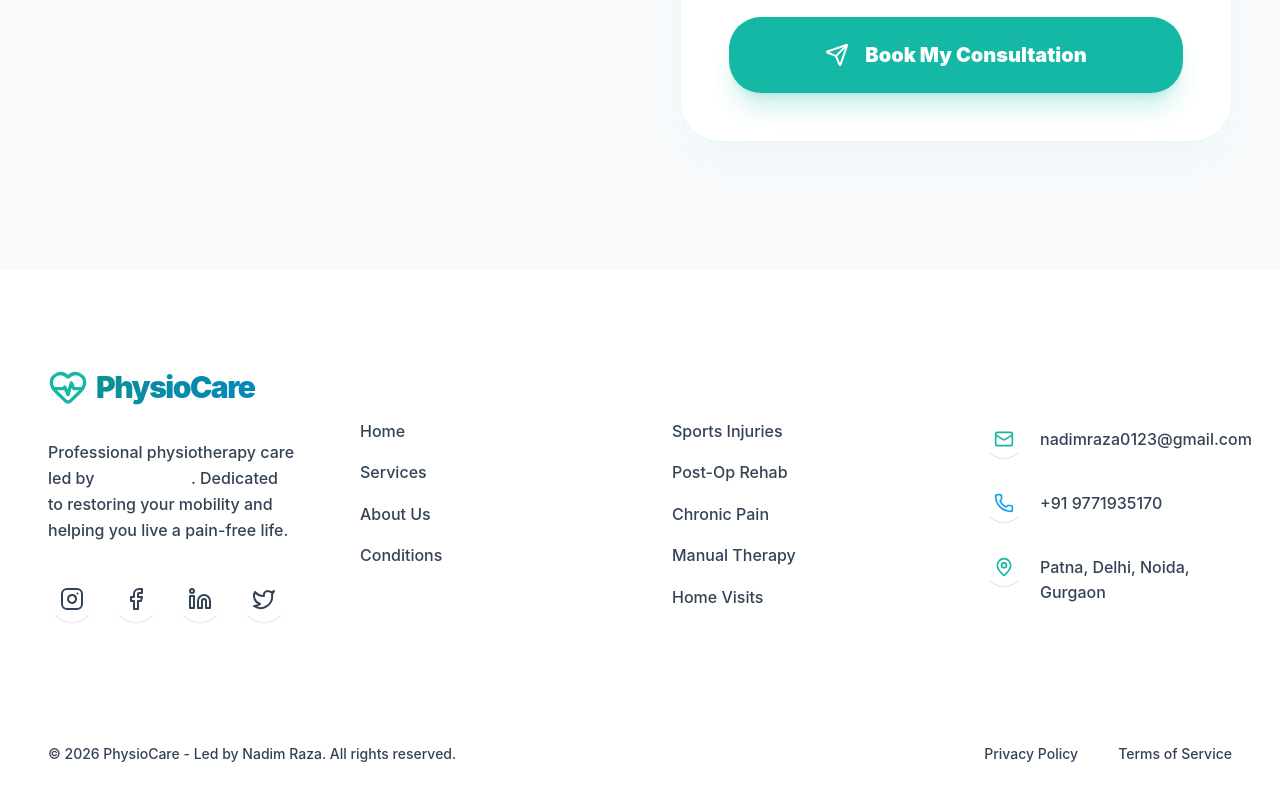
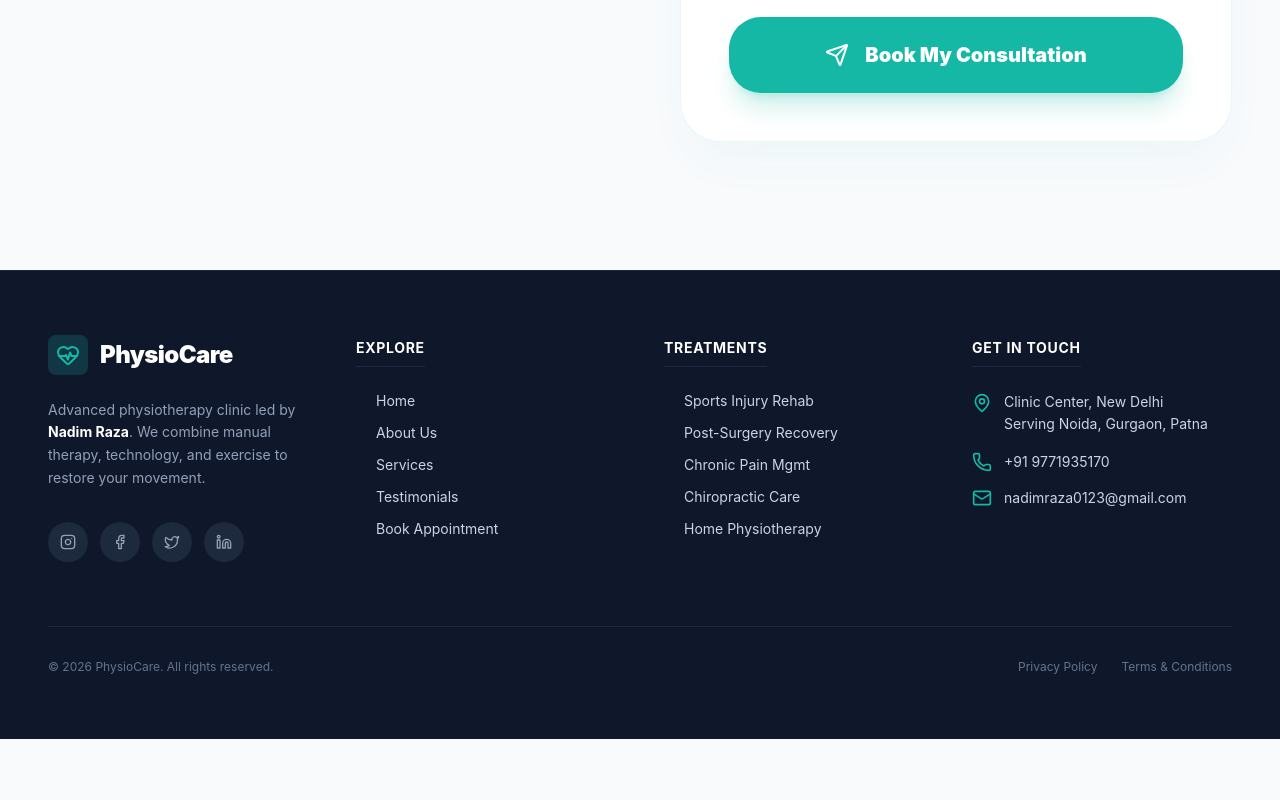
Before and after one commit to 4t1lucifer-cmd/healthcare-web-app, a Next.js app: page / in a window 1280 px wide. Shown: the part 2495-3295 px from the top of the page. After the commit the page ends 3234 px from the top, so only its background shows below. Built offline with nearby package versions, Linux system fonts and the light colour scheme.

Commit message:
style(ui): redesign footer for professional medical aesthetic

```diff
--- a/src/components/Footer.tsx
+++ b/src/components/Footer.tsx
@@ -2,46 +2,46 @@
 
 import React from 'react';
 import { motion } from 'framer-motion';
-import { HeartPulse, Mail, MapPin, Phone, Instagram, Facebook, Linkedin, Twitter } from 'lucide-react';
+import { HeartPulse, Mail, MapPin, Phone, Instagram, Facebook, Linkedin, Twitter, ArrowRight } from 'lucide-react';
 
 const Footer = () => {
     return (
-        <footer className="bg-card pt-24 pb-12 px-6 md:px-12 border-t border-white/5 relative overflow-hidden">
-            {/* Subtle Background Glow */}
-            <div className="absolute bottom-0 left-1/2 -translate-x-1/2 w-96 h-96 bg-primary/10 blur-[120px] rounded-full -z-10" />
+        <footer className="bg-slate-900 border-t border-slate-800 text-slate-300 py-16 px-6 md:px-12 font-sans">
+            <div className="max-w-7xl mx-auto grid grid-cols-1 md:grid-cols-2 lg:grid-cols-4 gap-12 mb-16">
 
-            <div className="max-w-7xl mx-auto grid grid-cols-1 md:grid-cols-2 lg:grid-cols-4 gap-16 mb-20">
-                {/* Company Info */}
-                <div className="space-y-8">
-                    <div className="flex items-center gap-2 text-3xl font-black gradient-text tracking-tighter">
-                        <HeartPulse className="text-primary w-10 h-10" />
+                {/* Brand Section */}
+                <div className="space-y-6">
+                    <div className="flex items-center gap-3 text-2xl font-black text-white tracking-tight">
+                        <div className="w-10 h-10 bg-primary/20 flex items-center justify-center rounded-lg">
+                            <HeartPulse className="text-primary w-6 h-6" />
+                        </div>
                         <span>PhysioCare</span>
                     </div>
-                    <p className="text-secondary text-base leading-relaxed font-medium">
-                        Professional physiotherapy care led by <span className="text-white font-bold">Nadim Raza</span>.
-                        Dedicated to restoring your mobility and helping you live a pain-free life.
+                    <p className="text-slate-400 text-sm leading-relaxed max-w-sm">
+                        Advanced physiotherapy clinic led by <strong className="text-white">Nadim Raza</strong>.
+                        We combine manual therapy, technology, and exercise to restore your movement.
                     </p>
-                    <div className="flex gap-4">
-                        {[Instagram, Facebook, Linkedin, Twitter].map((Icon, i) => (
-                            <motion.a
+                    <div className="flex gap-3 pt-2">
+                        {[Instagram, Facebook, Twitter, Linkedin].map((Icon, i) => (
+                            <a
                                 key={i}
                                 href="#"
-                                whileHover={{ scale: 1.1, y: -5 }}
-                                className="w-12 h-12 rounded-2xl glass flex items-center justify-center hover:bg-primary/20 transition-all border border-white/10"
+                                className="w-10 h-10 rounded-full bg-slate-800 flex items-center justify-center hover:bg-primary hover:text-white transition-all text-slate-400"
                             >
-                                <Icon className="w-6 h-6 text-secondary hover:text-primary transition-colors" />
-                            </motion.a>
+                                <Icon className="w-4 h-4" />
+                            </a>
                         ))}
                     </div>
                 </div>
 
                 {/* Quick Links */}
                 <div>
-                    <h4 className="text-white font-black uppercase tracking-widest text-sm mb-8">Quick Links</h4>
-                    <ul className="space-y-4 text-secondary font-medium">
-                        {['Home', 'Services', 'About Us', 'Conditions'].map((link) => (
+                    <h4 className="text-white font-bold uppercase tracking-wider text-sm mb-6 border-b border-slate-800 pb-2 inline-block">Explore</h4>
+                    <ul className="space-y-3 text-sm">
+                        {['Home', 'About Us', 'Services', 'Testimonials', 'Book Appointment'].map((link) => (
                             <li key={link}>
-                                <a href={`#${link.toLowerCase()}`} className="hover:text-primary transition-colors hover:translate-x-1 inline-block">
+                                <a href="#" className="hover:text-primary transition-colors flex items-center gap-2 group">
+                                    <ArrowRight className="w-3 h-3 opacity-0 group-hover:opacity-100 transition-opacity text-primary" />
                                     {link}
                                 </a>
                             </li>
@@ -51,11 +51,12 @@ const Footer = () => {
 
                 {/* Services */}
                 <div>
-                    <h4 className="text-white font-black uppercase tracking-widest text-sm mb-8">Services</h4>
-                    <ul className="space-y-4 text-secondary font-medium">
-                        {['Sports Injuries', 'Post-Op Rehab', 'Chronic Pain', 'Manual Therapy', 'Home Visits'].map((service) => (
+                    <h4 className="text-white font-bold uppercase tracking-wider text-sm mb-6 border-b border-slate-800 pb-2 inline-block">Treatments</h4>
+                    <ul className="space-y-3 text-sm">
+                        {['Sports Injury Rehab', 'Post-Surgery Recovery', 'Chronic Pain Mgmt', 'Chiropractic Care', 'Home Physiotherapy'].map((service) => (
                             <li key={service}>
-                                <a href="#services" className="hover:text-primary transition-colors hover:translate-x-1 inline-block">
+                                <a href="#" className="hover:text-primary transition-colors flex items-center gap-2 group">
+                                    <ArrowRight className="w-3 h-3 opacity-0 group-hover:opacity-100 transition-opacity text-primary" />
                                     {service}
                                 </a>
                             </li>
@@ -65,39 +66,33 @@ const Footer = () => {
 
                 {/* Contact Info */}
                 <div>
-                    <h4 className="text-white font-black uppercase tracking-widest text-sm mb-8">Contact Us</h4>
-                    <ul className="space-y-6 text-secondary font-medium">
-                        <li className="flex items-start gap-4">
-                            <div className="w-10 h-10 rounded-xl glass flex items-center justify-center flex-shrink-0 border border-white/10">
-                                <Mail className="w-5 h-5 text-primary" />
-                            </div>
-                            <a href="mailto:nadimraza0123@gmail.com" className="hover:text-primary transition-colors pt-2">
-                                nadimraza0123@gmail.com
-                            </a>
+                    <h4 className="text-white font-bold uppercase tracking-wider text-sm mb-6 border-b border-slate-800 pb-2 inline-block">Get in Touch</h4>
+                    <ul className="space-y-4 text-sm">
+                        <li className="flex items-start gap-3">
+                            <MapPin className="w-5 h-5 text-primary flex-shrink-0 mt-0.5" />
+                            <span className="leading-relaxed">
+                                Clinic Center, New Delhi<br />
+                                Serving Noida, Gurgaon, Patna
+                            </span>
                         </li>
-                        <li className="flex items-start gap-4">
-                            <div className="w-10 h-10 rounded-xl glass flex items-center justify-center flex-shrink-0 border border-white/10">
-                                <Phone className="w-5 h-5 text-accent" />
-                            </div>
-                            <a href="tel:+919771935170" className="hover:text-primary transition-colors pt-2">
-                                +91 9771935170
-                            </a>
+                        <li className="flex items-center gap-3">
+                            <Phone className="w-5 h-5 text-primary flex-shrink-0" />
+                            <a href="tel:+919771935170" className="hover:text-white transition-colors">+91 9771935170</a>
                         </li>
-                        <li className="flex items-start gap-4">
-                            <div className="w-10 h-10 rounded-xl glass flex items-center justify-center flex-shrink-0 border border-white/10">
-                                <MapPin className="w-5 h-5 text-primary" />
-                            </div>
-                            <span className="pt-2">Patna, Delhi, Noida, Gurgaon</span>
+                        <li className="flex items-center gap-3">
+                            <Mail className="w-5 h-5 text-primary flex-shrink-0" />
+                            <a href="mailto:nadimraza0123@gmail.com" className="hover:text-white transition-colors">nadimraza0123@gmail.com</a>
                         </li>
                     </ul>
                 </div>
             </div>
 
-            <div className="pt-10 border-t border-white/5 flex flex-col md:flex-row justify-between items-center gap-6 text-secondary text-sm font-medium">
-                <p>&copy; {new Date().getFullYear()} PhysioCare - Led by Nadim Raza. All rights reserved.</p>
-                <div className="flex gap-10">
+            {/* Copyright */}
+            <div className="pt-8 border-t border-slate-800 flex flex-col md:flex-row justify-between items-center gap-4 text-xs text-slate-500">
+                <p>&copy; {new Date().getFullYear()} PhysioCare. All rights reserved.</p>
+                <div className="flex gap-6">
                     <a href="#" className="hover:text-white transition-colors">Privacy Policy</a>
-                    <a href="#" className="hover:text-white transition-colors">Terms of Service</a>
+                    <a href="#" className="hover:text-white transition-colors">Terms & Conditions</a>
                 </div>
             </div>
         </footer>
```
